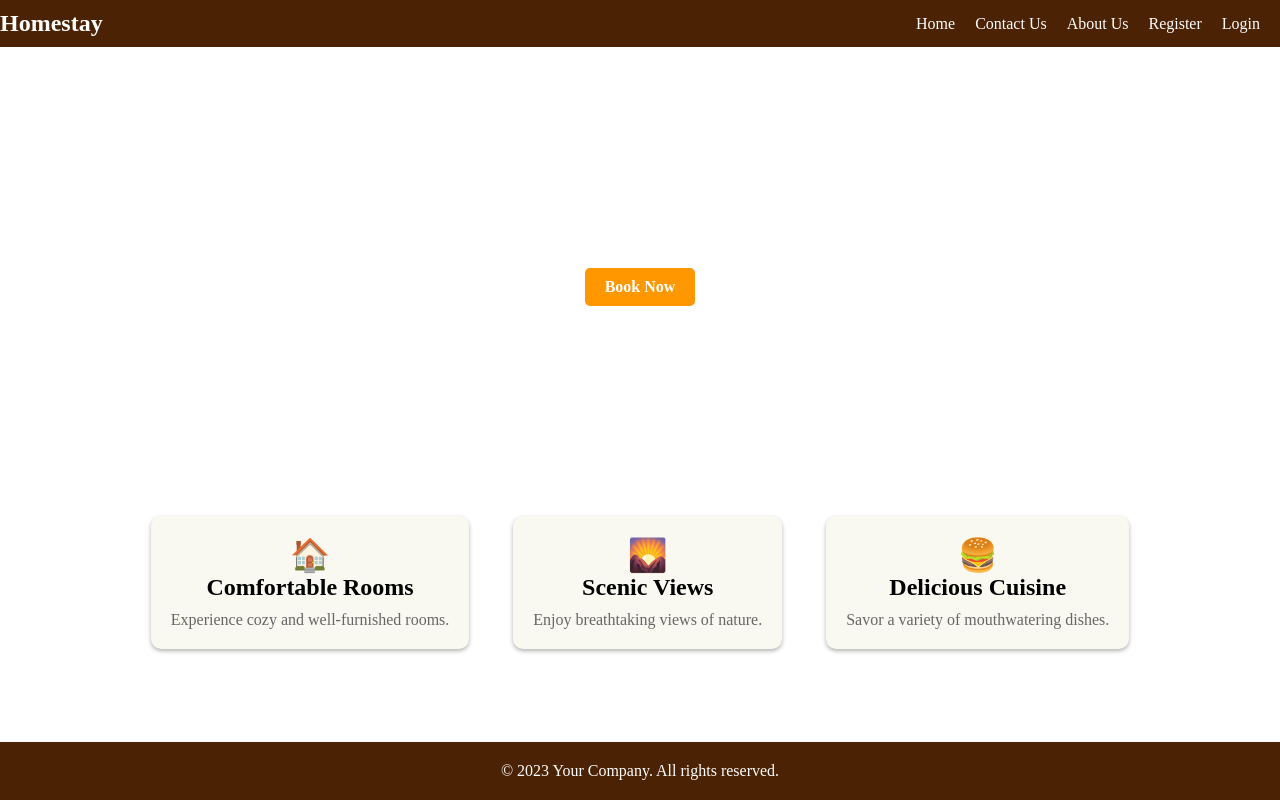
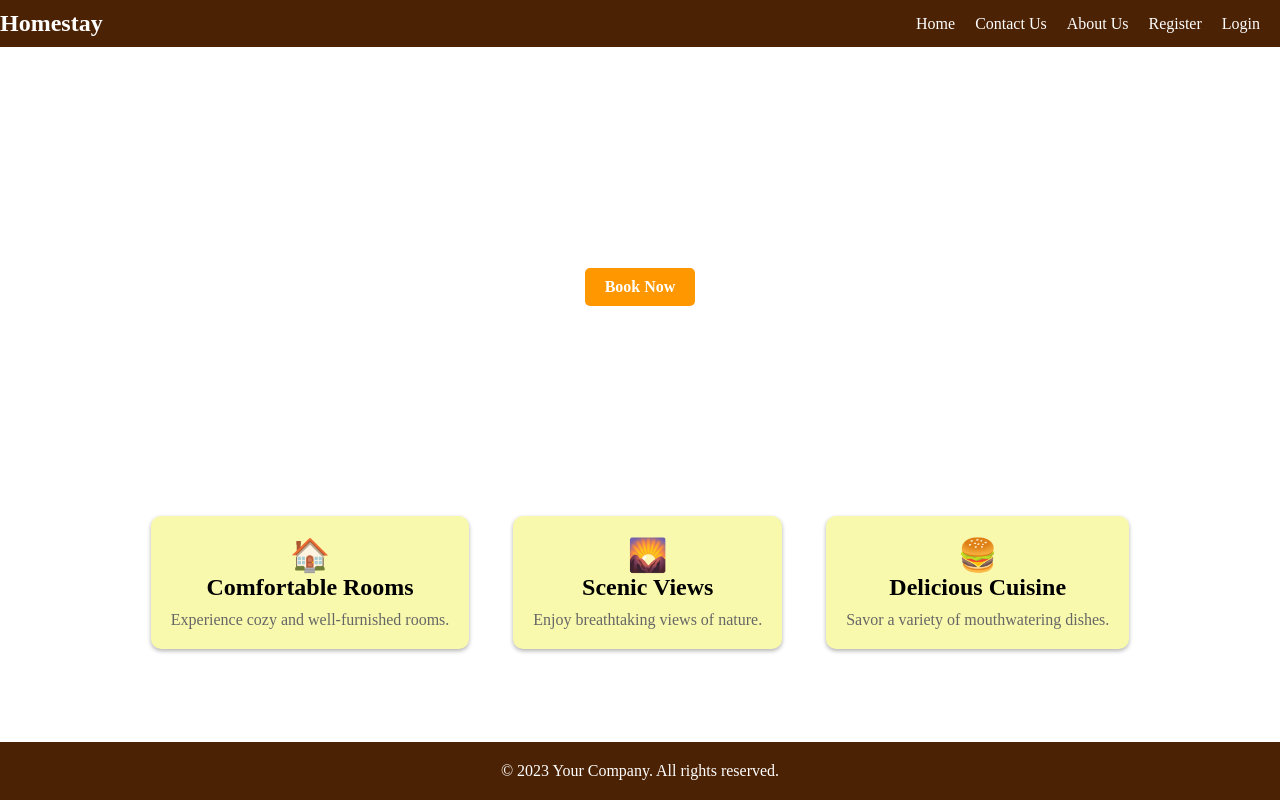
Before and after one commit to mridula-chowdhary/CODSOFT, a plain HTML site: page Landing-Page/landingPage.html in a window 1280 px wide. Drawn offline with Linux system fonts and the light colour scheme.

Commit message:
Changes made in feature

```diff
--- a/Landing-Page/style.css
+++ b/Landing-Page/style.css
@@ -113,7 +113,7 @@
   max-width: 300px;
   margin: 0 20px;
   padding: 20px;
-  background-color: #f9f9f1;
+  background-color: #f9f9ae;
   border-radius: 10px;
   box-shadow: 0 2px 4px rgba(0, 0, 0, 0.3);
 }
```
